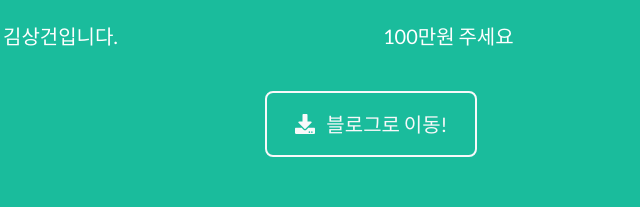
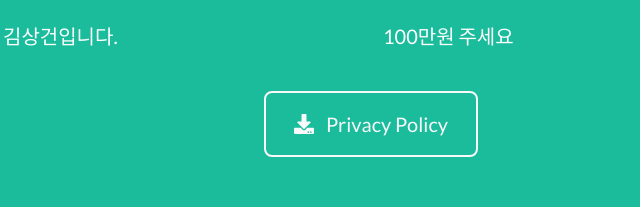
Before and after one commit to hunta22/hunta22, a plain HTML site: page index.html in a window 1280 px wide. Shown: the part 1886-2093 px from the top of the page, 269-909 px from the left. Drawn offline with nearby package versions, Linux system fonts and the light colour scheme.

Commit message:
Update index.html

```diff
--- a/index.html
+++ b/index.html
@@ -141,7 +141,7 @@
                 <div class="text-center mt-4">
                     <a class="btn btn-xl btn-outline-light" href="https://blog.naver.com/rcnmc3">
                         <i class="fas fa-download me-2"></i>
-                        블로그로 이동!
+                        Privacy Policy
                     </a>
                 </div>
             </div>
```
